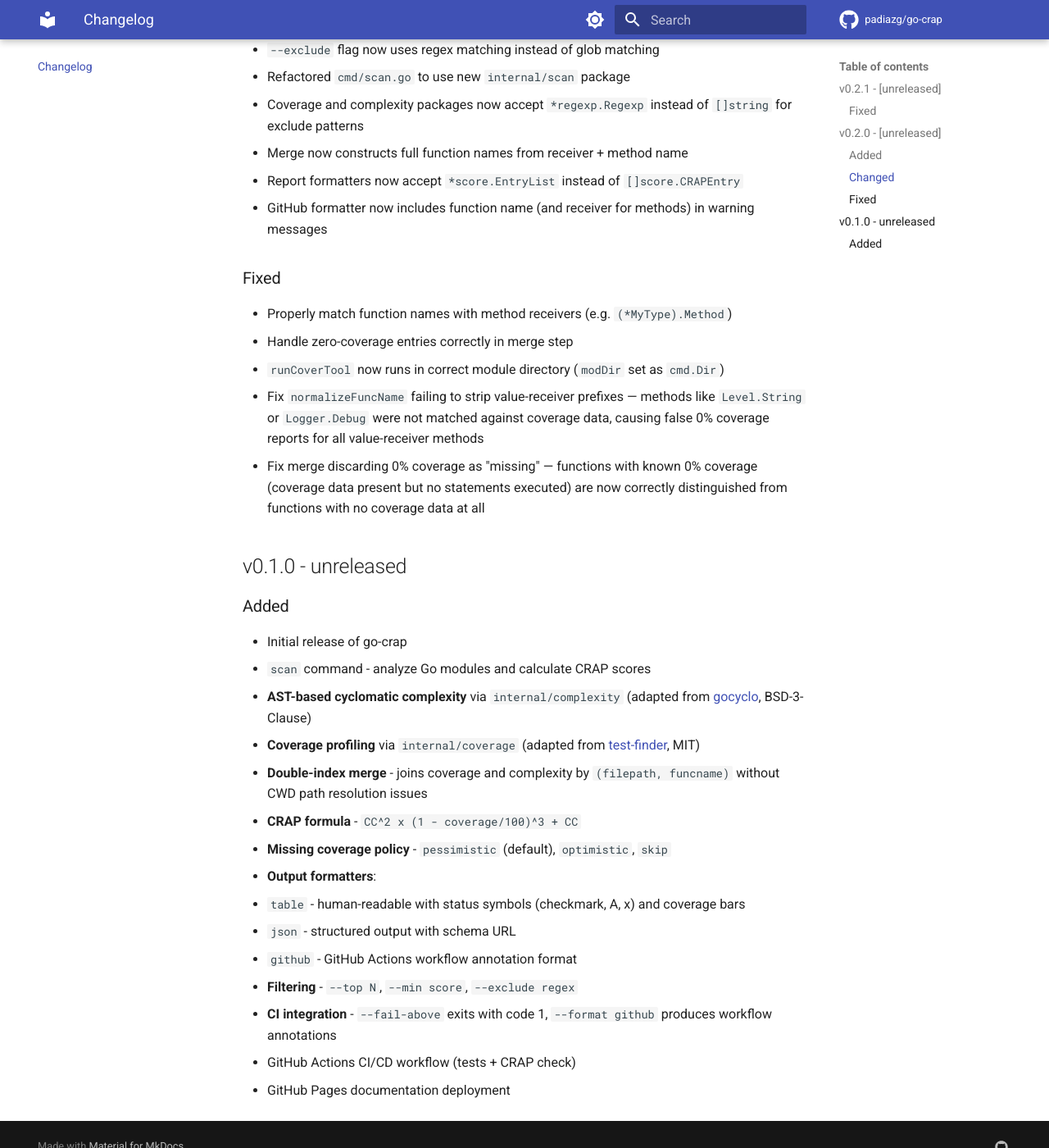
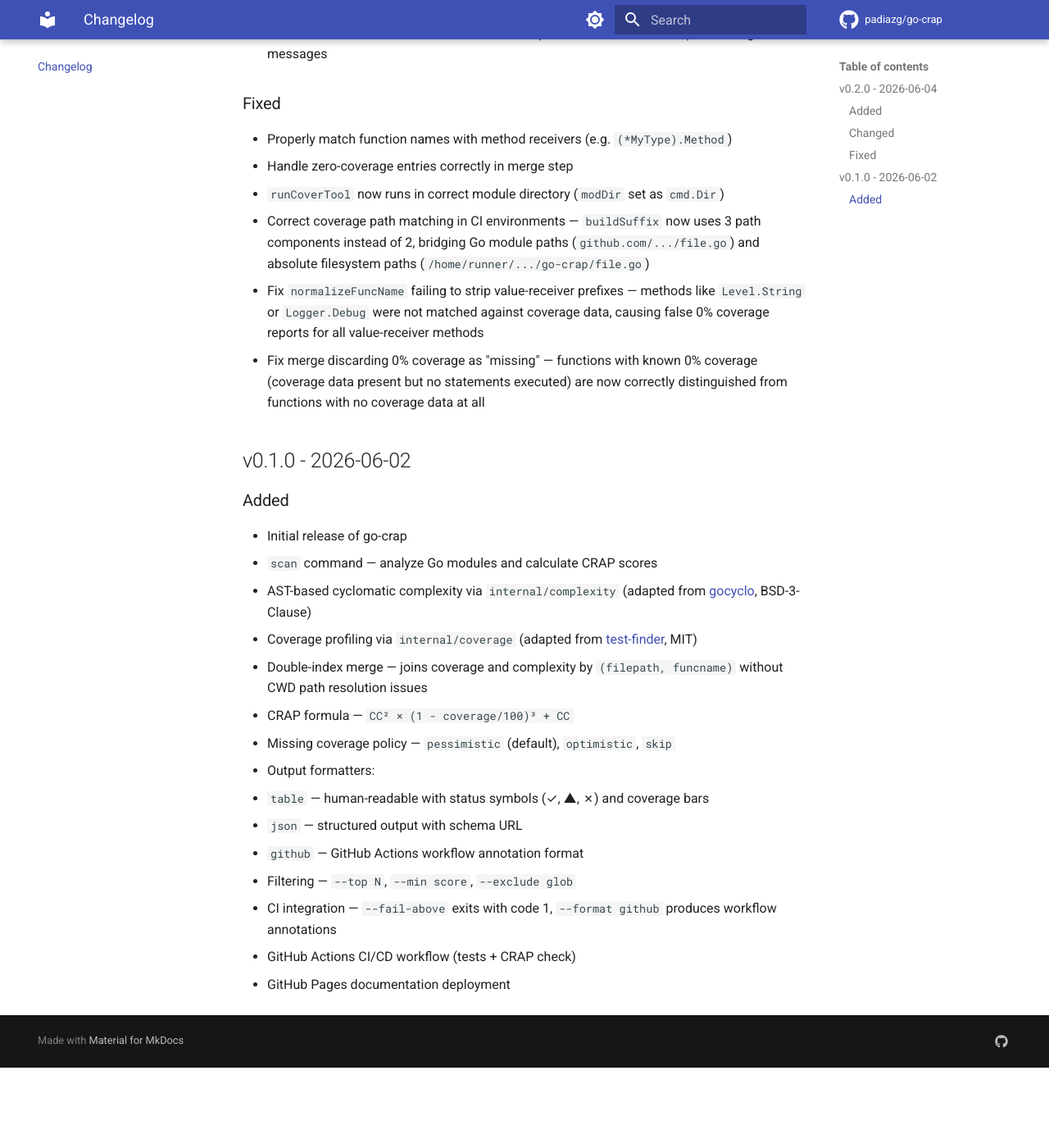
Before and after one commit to padiazg/go-crap, an MkDocs documentation site: the page built from doc/docs/changelog.md, in a window 1280 px wide and 1400 px high, scrolled down 895 px. Shown: the whole window at 82% size. Built offline with MkDocs 1.6.1 and Material for MkDocs 9.7.7, drawn with Linux system fonts in a browser that asks for light colours; comment, search, counter and statistics services are not loaded; after the commit the page ends 2197 px from its top, so only the background shows below that; some of the changed text lies outside the part shown.

Commit message:
Fixed some errata, added missing instalation method

```diff
--- a/doc/docs/changelog.md
+++ b/doc/docs/changelog.md
@@ -5,19 +5,13 @@
 The format is based on [Keep a Changelog](https://keepachangelog.com/en/1.0.0/),
 and this project adheres to [Semantic Versioning](https://semver.org/spec/v2.0.0.html).
 
-## v0.2.1 - [unreleased]
-
-### Fixed
-
-- Correct coverage path matching in CI environments — `buildSuffix` now uses 3 path components instead of 2, bridging Go module paths (`github.com/.../file.go`) and absolute filesystem paths (`/home/runner/.../go-crap/file.go`)
-
-## v0.2.0 - [unreleased]
+## v0.2.0 - 2026-06-04
 
 ### Added
 
-- New `internal/scan` package - unified scan pipeline orchestrating coverage, complexity, merge, and score in a single call
+- New `internal/scan` package — unified scan pipeline orchestrating coverage, complexity, merge, and score in a single call
 - New `pkg/utils` package with `BuildExcludeRegex` and `MatchExclude` helpers
-- Method receiver tracking - CRAP entries now include receiver info for struct methods
+- Method receiver tracking — CRAP entries now include receiver info for struct methods
 - `EntryList` wrapper type with `ThresholdExceeded()` method for CI integration
 - `Skipped` field on `CRAPEntry` for functions excluded by `--missing skip` policy
 - JSON output now uses `EntryList` structure with optional receiver field
@@ -36,25 +30,26 @@
 - Properly match function names with method receivers (e.g. `(*MyType).Method`)
 - Handle zero-coverage entries correctly in merge step
 - `runCoverTool` now runs in correct module directory (`modDir` set as `cmd.Dir`)
+- Correct coverage path matching in CI environments — `buildSuffix` now uses 3 path components instead of 2, bridging Go module paths (`github.com/.../file.go`) and absolute filesystem paths (`/home/runner/.../go-crap/file.go`)
 - Fix `normalizeFuncName` failing to strip value-receiver prefixes — methods like `Level.String` or `Logger.Debug` were not matched against coverage data, causing false 0% coverage reports for all value-receiver methods
 - Fix merge discarding 0% coverage as "missing" — functions with known 0% coverage (coverage data present but no statements executed) are now correctly distinguished from functions with no coverage data at all
 
-## v0.1.0 - unreleased
+## v0.1.0 - 2026-06-02
 
 ### Added
 
 - Initial release of go-crap
-- `scan` command - analyze Go modules and calculate CRAP scores
-- **AST-based cyclomatic complexity** via `internal/complexity` (adapted from [gocyclo](https://github.com/fzipp/gocyclo), BSD-3-Clause)
-- **Coverage profiling** via `internal/coverage` (adapted from [test-finder](https://github.com/padiazg/test-finder), MIT)
-- **Double-index merge** - joins coverage and complexity by `(filepath, funcname)` without CWD path resolution issues
-- **CRAP formula** - `CC^2 x (1 - coverage/100)^3 + CC`
-- **Missing coverage policy** - `pessimistic` (default), `optimistic`, `skip`
-- **Output formatters**:
-  - `table` - human-readable with status symbols (checkmark, A, x) and coverage bars
-  - `json` - structured output with schema URL
-  - `github` - GitHub Actions workflow annotation format
-- **Filtering** - `--top N`, `--min score`, `--exclude regex`
-- **CI integration** - `--fail-above` exits with code 1, `--format github` produces workflow annotations
+- `scan` command — analyze Go modules and calculate CRAP scores
+- AST-based cyclomatic complexity via `internal/complexity` (adapted from [gocyclo](https://github.com/fzipp/gocyclo), BSD-3-Clause)
+- Coverage profiling via `internal/coverage` (adapted from [test-finder](https://github.com/padiazg/test-finder), MIT)
+- Double-index merge — joins coverage and complexity by `(filepath, funcname)` without CWD path resolution issues
+- CRAP formula — `CC² × (1 - coverage/100)³ + CC`
+- Missing coverage policy — `pessimistic` (default), `optimistic`, `skip`
+- Output formatters:
+  - `table` — human-readable with status symbols (✓, ▲, ✗) and coverage bars
+  - `json` — structured output with schema URL
+  - `github` — GitHub Actions workflow annotation format
+- Filtering — `--top N`, `--min score`, `--exclude glob`
+- CI integration — `--fail-above` exits with code 1, `--format github` produces workflow annotations
 - GitHub Actions CI/CD workflow (tests + CRAP check)
 - GitHub Pages documentation deployment
```
Also changed, not shown: doc/docs/getting-started/installation.md (+7 -0 lines), doc/docs/getting-started/quickstart.md (+1 -1 lines).
